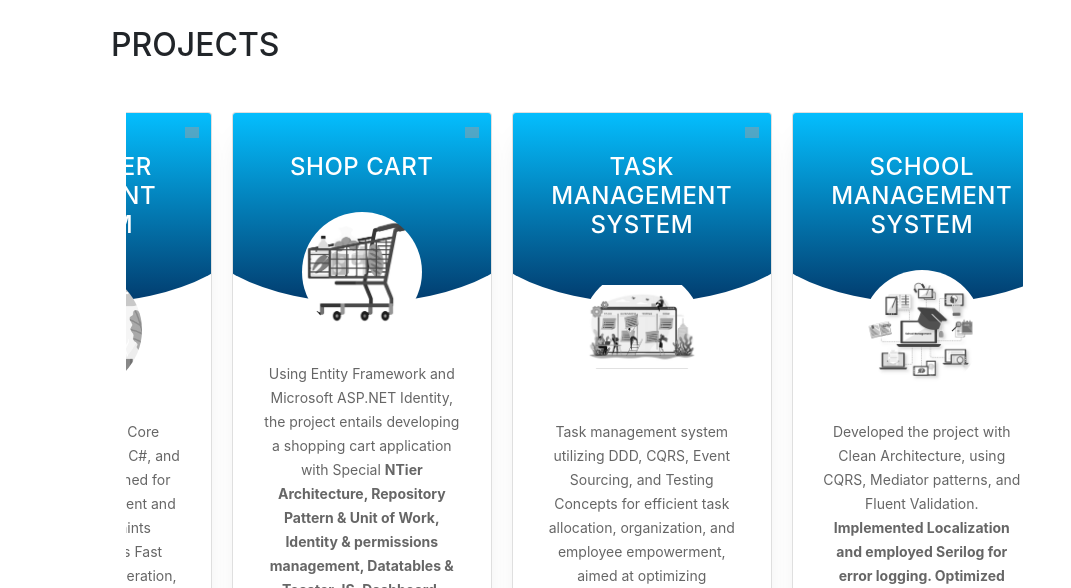
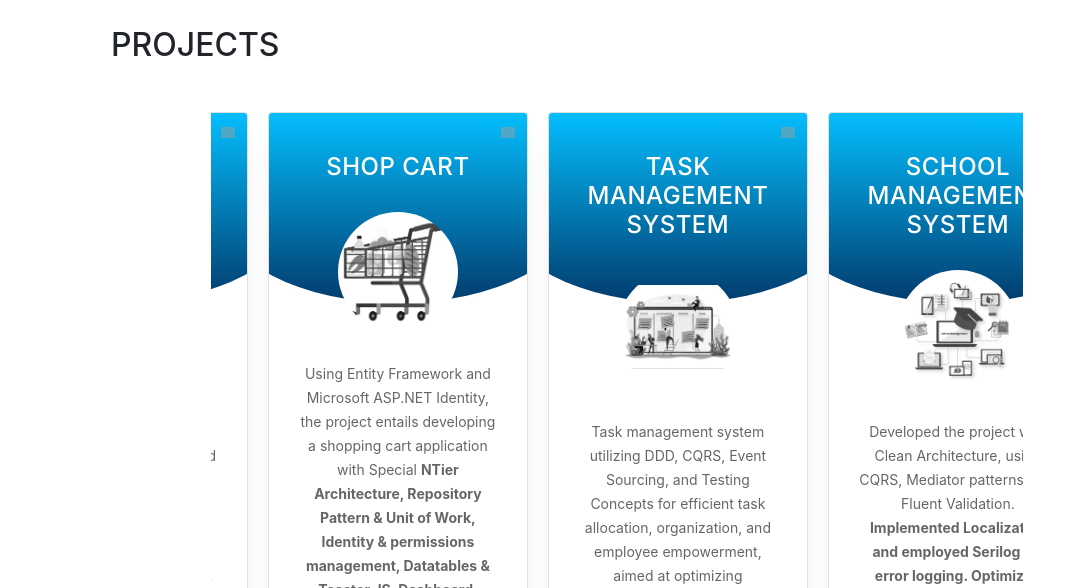
Before and after one commit to EmanShehta/My_Portfolio, a website with bundled scripts: page index.html in a window 1280 px wide. Shown: the part 1630-2218 px from the top of the page, without its empty margins (209-1280 px from the left). Built offline with nearby package versions, Linux system fonts and the light colour scheme; grey boxes are pictures that could not be loaded; animation ran at ten frames a second; files whose address does not match are found by name; a web font is replaced by a local one.

Commit message:
r8i97p809998

```diff
--- a/css/resume.css
+++ b/css/resume.css
@@ -260,7 +260,7 @@ a {
     .projects-container {
       overflow: auto;
 
-        margin: 15px 0 15px 15px; /* Top, Right, Bottom, Left */
+        margin: 15px 0 15px 100px; /* Top, Right, Bottom, Left */
 
       }
 
```
